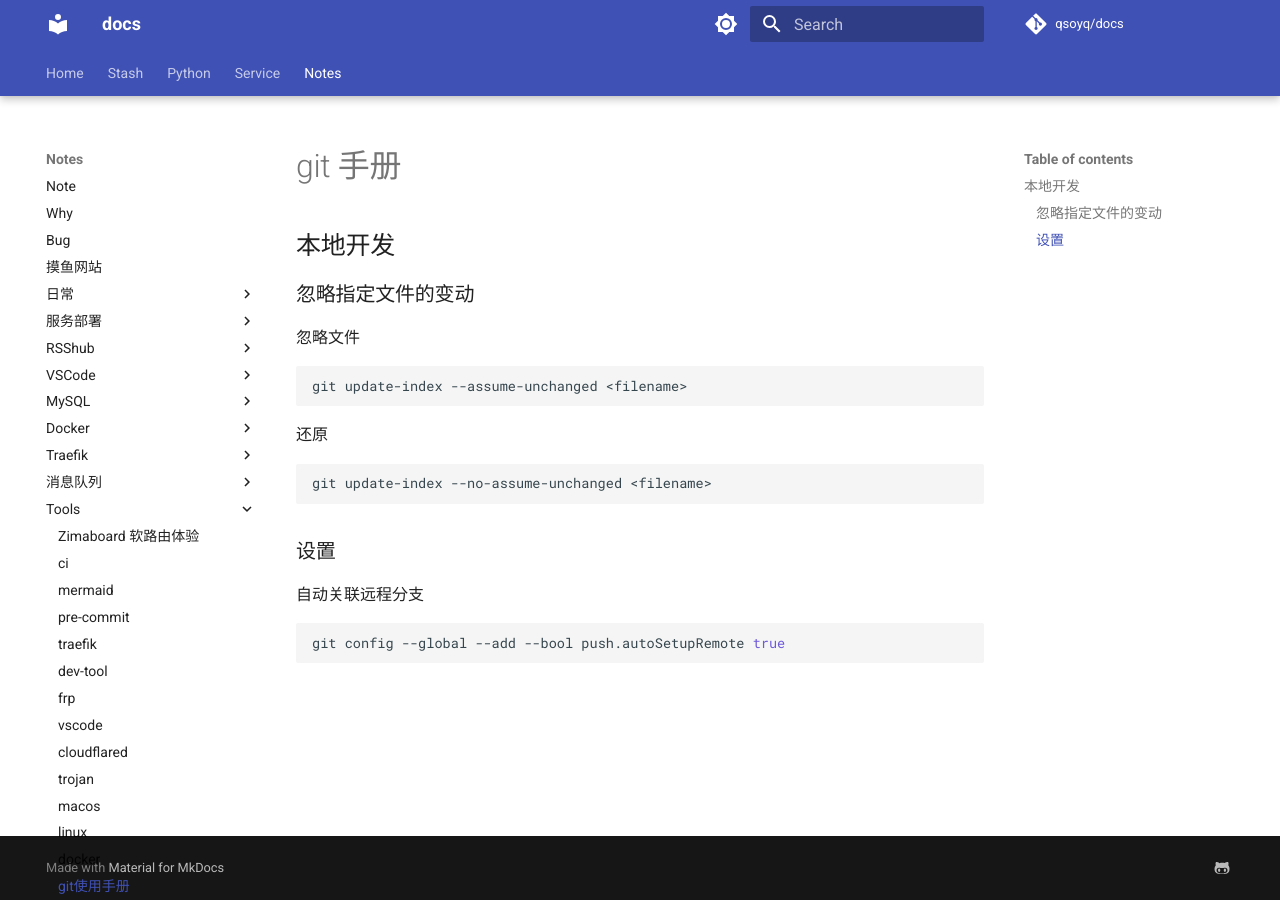
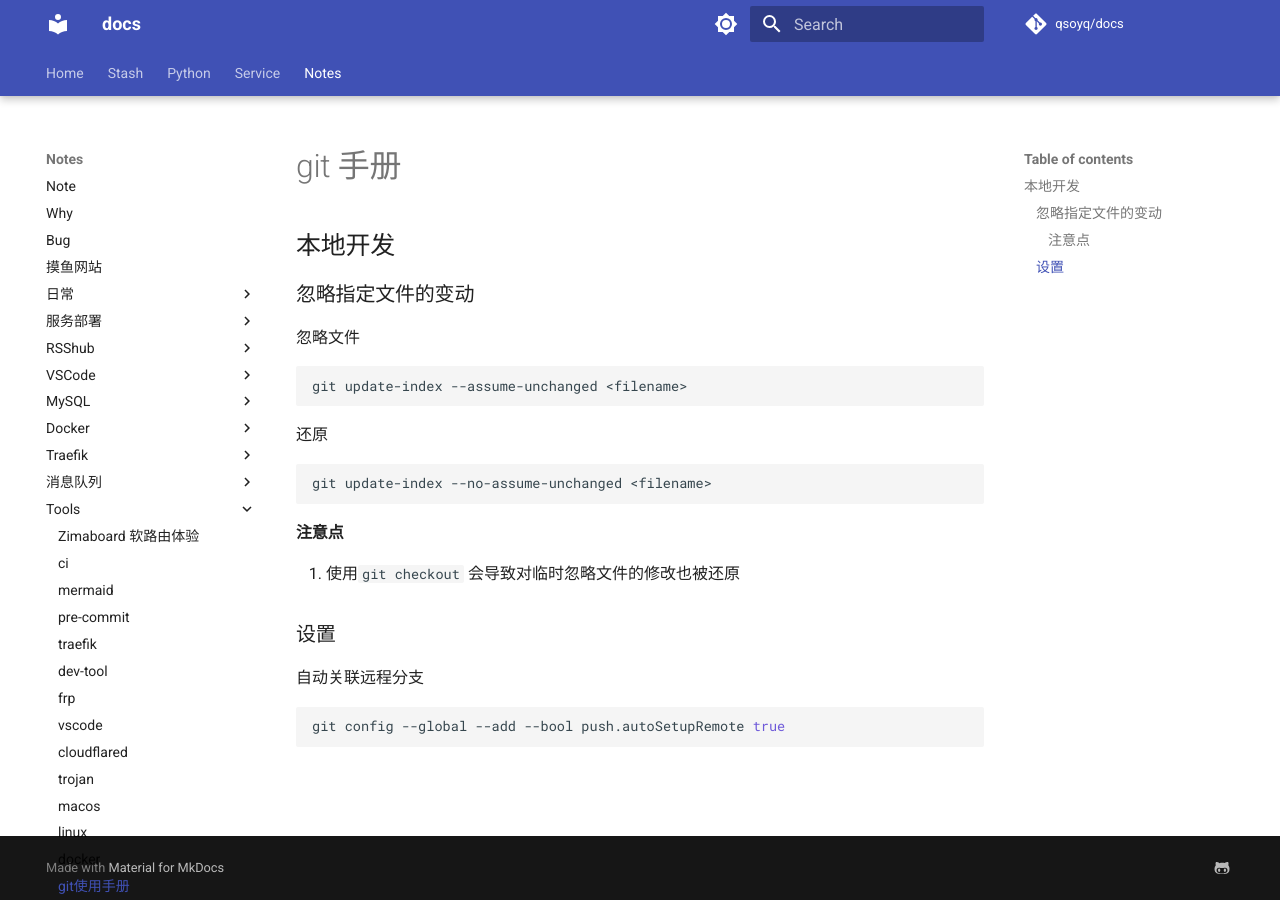
Before and after one commit to qsoyq/docs, an MkDocs documentation site: the page built from docs/tools/git.md, in a window 1280 px wide. Built offline with MkDocs 1.6.1 and Material for MkDocs 9.7.7, drawn with Linux system fonts in a browser that asks for light colours; comment, search, counter and statistics services are not loaded.

Commit message:
update git.md

````diff
--- a/docs/tools/git.md
+++ b/docs/tools/git.md
@@ -16,6 +16,10 @@ git update-index --assume-unchanged <filename>
 git update-index --no-assume-unchanged <filename>
 ```
 
+#### 注意点
+
+1. 使用`git checkout` 会导致对临时忽略文件的修改也被还原
+
 ### 设置
 
 自动关联远程分支
````
